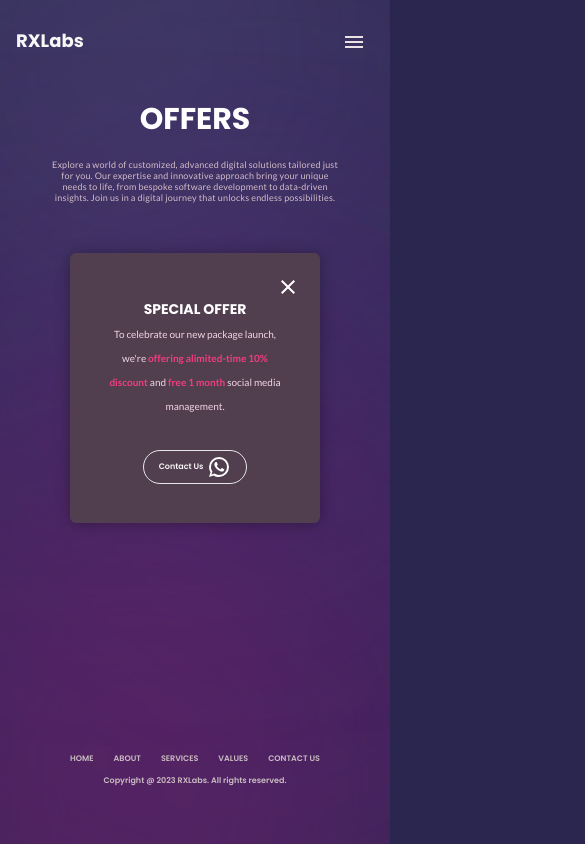
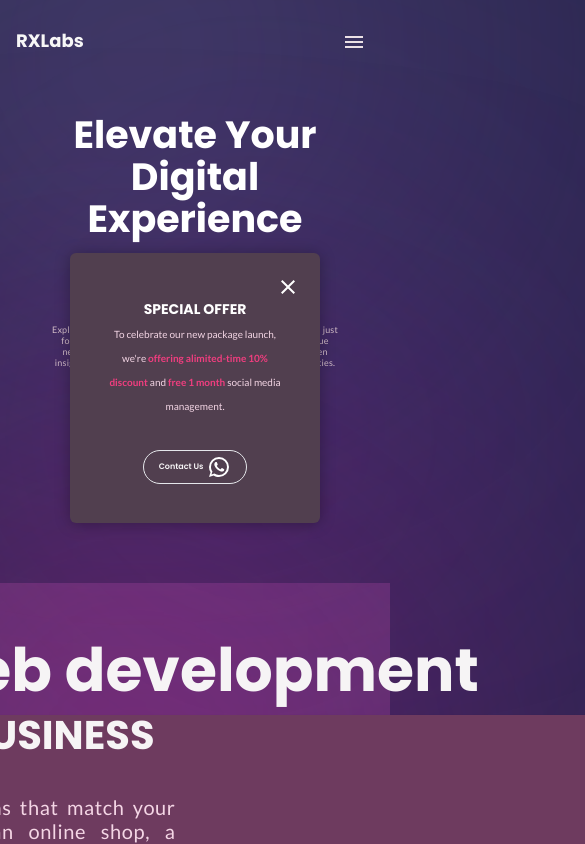
Before and after one commit to KristoJeremy/rx-labs-comprof, a Next.js app: page /Offer in a window 390 px wide. Shown: the top 844 px of the page, 585 px wide, since content can reach past the window. Built offline with nearby package versions, Linux system fonts and the light colour scheme.

Commit message:
feat: add card for webdev offer

```diff
--- a/src/components/heroOffer/hero.module.css
+++ b/src/components/heroOffer/hero.module.css
@@ -1,5 +1,6 @@
 .heading {
-  font-size: 50px;
+  font-size: 75px;
+  line-height: 82px;
 }
 
 .paragraph {
@@ -10,7 +11,20 @@
 
 @media (max-width: 1023px) {
   .heading {
-    font-size: 40px;
+    font-size: 65px;
+    line-height: 72px;
+  }
+  .paragraph {
+    font-size: 16px;
+    line-height: normal;
+    letter-spacing: 0.6px;
+  }
+}
+
+@media (max-width: 1023px) {
+  .heading {
+    font-size: 65px;
+    line-height: 72px;
   }
   .paragraph {
     font-size: 16px;
@@ -21,7 +35,8 @@
 
 @media (max-width: 767px) {
   .heading {
-    font-size: 34px;
+    font-size: 55px;
+    line-height: 60px;
   }
   .paragraph {
     font-size: 14px;
@@ -32,7 +47,8 @@
 
 @media (max-width: 639px) {
   .heading {
-    font-size: 32px;
+    font-size: 45px;
+    line-height: 50px;
   }
   .paragraph {
     font-size: 11px;
@@ -43,7 +59,8 @@
 
 @media (max-width: 401px) {
   .heading {
-    font-size: 30px;
+    font-size: 38px;
+    line-height: 42px;
   }
   .paragraph {
     font-size: 9px;
--- a/src/components/heroOffer/index.js
+++ b/src/components/heroOffer/index.js
@@ -10,13 +10,13 @@ export const Hero = () => {
       <div className="container justify-center items-center lg:max-w-[1300px]">
         <div className="text-center">
           <div
-            className={`${styles.heading} text-white`}
+            className={`${styles.heading} text-white lg:w-[700px] sm:w-[550px] w-[75vw] sm:mt-[3vh] mt-[2vh] container`}
             style={PoppinsBold.style}
           >
-            OFFERS
+            Elevate Your Digital Experience
           </div>
           <div
-            className={`${styles.paragraph} sm:text-[#F4D6E5] text-[#D3BDC8] lg:w-[65vw] sm:w-[75vw] w-[75vw] container mt-[2vh]`}
+            className={`${styles.paragraph} sm:text-[#F4D6E5] text-[#D3BDC8] lg:w-[65vw] sm:w-[75vw] w-[75vw] container sm:mt-[30vh] mt-[10vh]`}
             style={LatoReguler.style}
           >
             Explore a world of customized, advanced digital solutions tailored
--- /dev/null
+++ b/src/components/offerWebDev/card.js
@@ -0,0 +1,28 @@
+import React from "react";
+
+//Import css and font
+import { LatoReguler, PoppinsBold } from "@/fonts/font";
+import styles from "./card.module.css";
+
+export const Card = ({ Heading, Paragraph }) => {
+  return (
+    <div className={`${styles.card} sm:py-[10vh] sm:px-[8vh] sm:mt-[6vh]`}>
+      <div className="grid grid-cols-2 gap-[10vw]">
+        <div>
+          <div
+            className={`${styles.heading} text-[#F6F4F5]`}
+            style={PoppinsBold.style}
+          >
+            {Heading}
+          </div>
+          <div
+            className={`${styles.paragraph} text-[#F4D6E5] sm:mt-[5vh]`}
+            style={LatoReguler.style}
+          >
+            {Paragraph}
+          </div>
+        </div>
+      </div>
+    </div>
+  );
+};
--- /dev/null
+++ b/src/components/offerWebDev/card.module.css
@@ -0,0 +1,23 @@
+.card {
+  width: 1284px;
+  height: 548px;
+  border-radius: 30px;
+  background: linear-gradient(180deg, #6e3b5f 31.67%, #69596e 72.81%);
+  box-shadow: 4px 4px 4px 0px rgba(0, 0, 0, 0.4);
+}
+
+.title {
+  font-size: 60px;
+}
+
+.heading {
+  font-size: 40px;
+  line-height: 40px; /* 100% */
+}
+
+.paragraph {
+  font-size: 20px;
+  line-height: normal;
+  letter-spacing: 0.6px;
+  text-align: justify;
+}
--- /dev/null
+++ b/src/components/offerWebDev/index.js
@@ -0,0 +1,36 @@
+import React from "react";
+
+//Import component
+import { Card } from "./card";
+
+//Import font and css
+import { PoppinsBold, LatoReguler } from "@/fonts/font";
+import styles from "./card.module.css";
+
+export const OfferWebDev = () => {
+  const data1 = {
+    heading: "TAILORED FOR YOUR BUSINESS NEEDS",
+    par: "We listen to your client brief and craft designs that match your vision. Whether you're looking to create an online shop, a compelling company profile, or a versatile CMS, we've got you covered. Our web solutions are meticulously crafted to captivate your target audience, guaranteeing not only their undivided attention but also exceptional conversion rates.",
+  };
+  const data2 = {
+    heading: "SEO OPTIMIZED",
+    par: "Our commitment to search engine optimization goes beyond a one-time effort. We engage in a continuous optimization process, tirelessly working to elevate your website's visibility until it secures a prominent position at the pinnacle of Google search rankings.",
+  };
+
+  return (
+    <section id="offer-web-dev" className=" lg:mx-12">
+      <div className="container justify-center items-center lg:max-w-[1300px]">
+        <div
+          className={`text-center text-[#F6F4F5] ${styles.title}`}
+          style={PoppinsBold.style}
+        >
+          Web development
+        </div>
+        <div className="sm:mt-[7vh]">
+          <Card Heading={data1.heading} Paragraph={data1.par} />
+          <Card Heading={data2.heading} Paragraph={data2.par} />
+        </div>
+      </div>
+    </section>
+  );
+};
--- a/src/components/specialOffer/modal.js
+++ b/src/components/specialOffer/modal.js
@@ -66,7 +66,7 @@ export const Modal = ({ onVerify }) => {
               social media management.
             </span>
           </div>
-          <div className="lg:mt-[17vh] md:mt-[13vh] sm:mt-[8vh] mt-[4vh] mx-auto text-center">
+          <div className="lg:mt-[100px] md:mt-[4vh] sm:mt-[8vh] mt-[4vh] mx-auto text-center">
             <button
               aria-label="Contact Us"
               type="button"
--- a/src/pages/Career/index.js
+++ b/src/pages/Career/index.js
@@ -8,7 +8,6 @@ import { JoinUs } from "@/components/Join-us/join";
 import { Hero } from "@/components/heroCareer";
 import { Footer } from "@/components/footer";
 import { AboutWorking } from "@/components/aboutUsTeam";
-
 
 function index() {
   return (
@@ -33,7 +32,7 @@ function index() {
           <div className="absolute z-[10]  left-1/2 transform -translate-x-1/2  md:py-[12vh] sm:py-[7vh] py-[5vh]">
             <AboutWorking />
           </div>
-          <div className="w-full md:h-full sm:h-[75vh] h-[60vh] absolute bg-[#53346A] z-[-10001]"></div>
+          <div className="w-full md:h-full sm:h-[75vh] h-[60vh] absolute bg-[#553C5C] z-[-10001]"></div>
         </div>
       </div>
       <div className="sm:mt-[100vh] mt-[100vh]">
--- a/src/pages/Offer/index.js
+++ b/src/pages/Offer/index.js
@@ -7,6 +7,7 @@ import { Background } from "@/components/backgroundBlur";
 import { Hero } from "@/components/heroOffer";
 import { Footer } from "@/components/footer";
 import { SpecialOffer } from "@/components/specialOffer";
+import { OfferWebDev } from "@/components/offerWebDev";
 
 function index() {
   const theme = createTheme({
@@ -30,12 +31,17 @@ function index() {
         <Background />
       </div>
       {/* COMPONENT START */}
-      <div className="md:pt-[10rem] sm:pt-[6rem] sm:h-[45vh] h-[60vh]">
+      <div className="md:pt-[10rem] sm:pt-[6rem] sm:h-[100vh] h-[60vh]">
         <Hero />
       </div>
-      <div className="">
-        <Footer />
+      <div>
+        <div className="absolute z-[10]  left-1/2 transform -translate-x-1/2  md:py-[12vh] sm:py-[7vh] py-[5vh]">
+          <OfferWebDev />
+        </div>
+        <div className="w-full md:h-[200%] sm:h-[75vh] h-[60vh] absolute bg-[#53346A] z-[-10001]"></div>
       </div>
+
+      <div className="sm:mt-[100vh] mt-[100vh]">{/* <Footer /> */}</div>
     </ThemeProvider>
   );
 }
```
